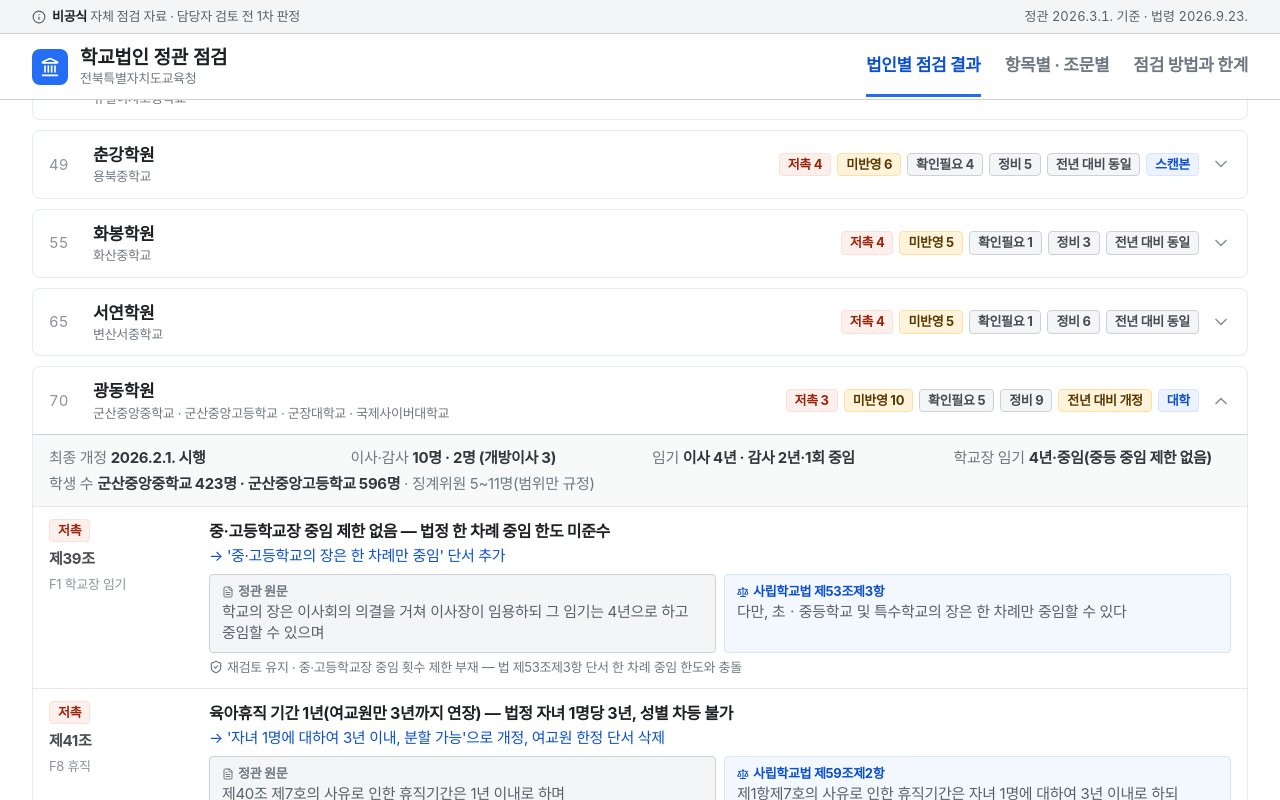
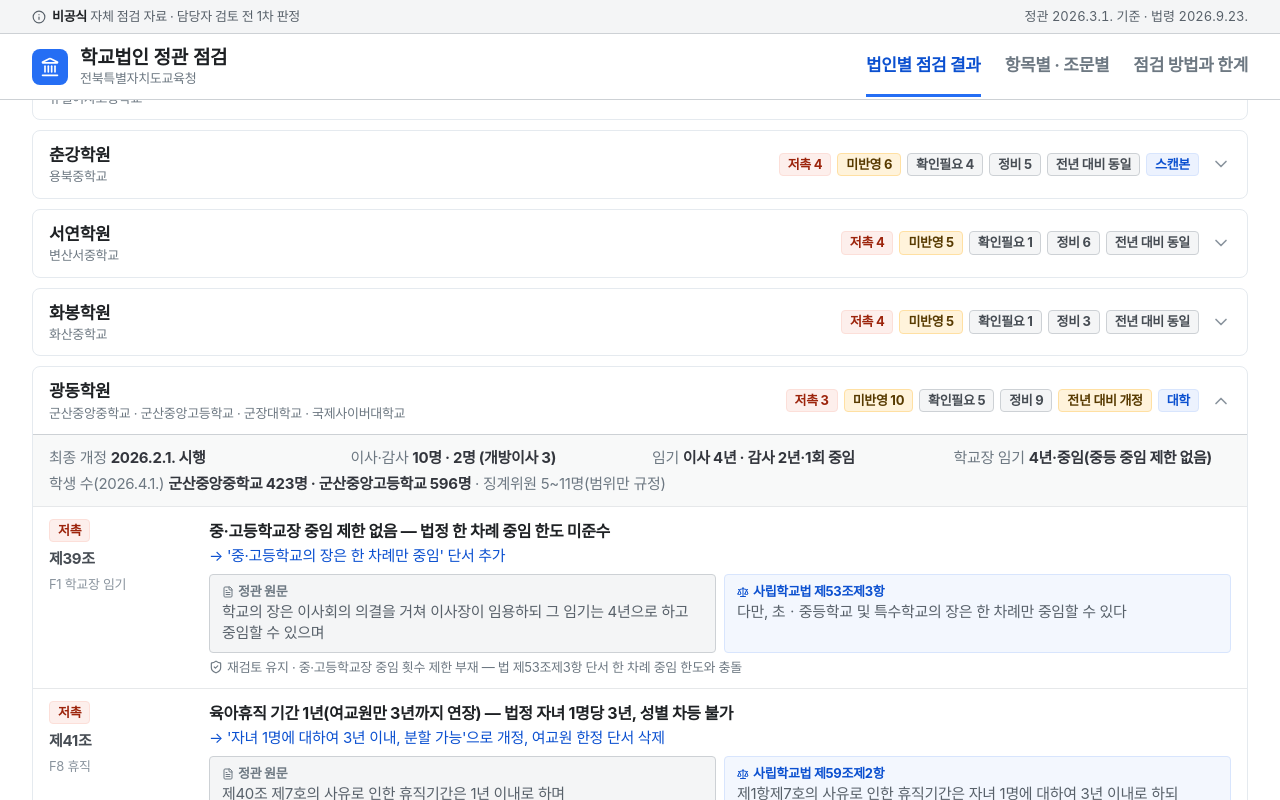
Before and after one commit to kain9012-bit/jbe-private-school-articles, a React (Vite) app in the folder web/: page / in a window 1280 px wide. Both pictures are taken after a click on the button 640 px from the left and 1225 px from the top of the page. Shown: the part 825-1625 px from the top of the page. Built offline with nearby package versions, Linux system fonts and the light colour scheme; a web font is replaced by a local one.

Commit message:
화면: 법인 번호 제거, 가나다순 정렬, 학생 수 기준일 2026.4.1. 표기

```diff
--- a/web/src/App.tsx
+++ b/web/src/App.tsx
@@ -11,7 +11,7 @@ import raw from './data/data.json';
 const DATA = raw as Data;
 const CORPS = DATA.corps;
 
-type Sort = 'severity' | 'no';
+type Sort = 'severity' | 'name';
 
 export default function App() {
   const [tab, setTab] = useState<Tab>('corp');
@@ -49,10 +49,10 @@ export default function App() {
     .map((x) => ({ ...x, findings: x.findings.filter((f) => !level || f.level === level) }))
     .filter((x) => x.findings.length > 0 || (!level && !group && !item))
     .sort((a, b) => {
-      if (sort === 'no') return a.corp.no - b.corp.no;
+      if (sort === 'name') return a.corp.name.localeCompare(b.corp.name, 'ko');
       const ca = countBy(a.findings), cb = countBy(b.findings);
       return (
-        cb.저촉 - ca.저촉 || cb.미반영 - ca.미반영 || cb.누락 - ca.누락 || a.corp.no - b.corp.no
+        cb.저촉 - ca.저촉 || cb.미반영 - ca.미반영 || cb.누락 - ca.누락 || a.corp.name.localeCompare(b.corp.name, 'ko')
       );
     });
 
@@ -154,7 +154,7 @@ export default function App() {
                 className="rounded-lg border border-slate-300 px-2.5 py-1.5 text-sm text-slate-700 bg-white hover:border-blue-600"
               >
                 <option value="severity">저촉 많은 순</option>
-                <option value="no">게시 번호순</option>
+                <option value="name">법인명 가나다순</option>
               </select>
               <span className="flex-1" />
               <label className="flex items-center gap-1.5 flex-1 min-w-[12rem] max-w-sm rounded-lg border border-slate-300 px-2.5 py-1.5 bg-white focus-within:border-blue-600">
--- a/web/src/components/CorpCard.tsx
+++ b/web/src/components/CorpCard.tsx
@@ -78,7 +78,6 @@ export const CorpCard: React.FC<{ corp: Corp; findings: Finding[]; open?: boolea
         onClick={() => setOpen(!open)}
         className="w-full text-left flex flex-wrap items-center gap-x-3 gap-y-1.5 px-4 py-3 hover:bg-slate-50"
       >
-        <span className="w-8 text-sm text-slate-400 tabular-nums">{corp.no}</span>
         <span className="flex-1 min-w-[14rem]">
           <strong className="text-base text-slate-900">{corp.name}</strong>
           <span className="block text-xs text-slate-500 truncate">{corp.schools.join(' · ')}</span>
@@ -105,7 +104,7 @@ export const CorpCard: React.FC<{ corp: Corp; findings: Finding[]; open?: boolea
             <div><dt className="inline text-slate-500">이사·감사 </dt><dd className="inline font-bold">{b.directors ?? '—'}명 · {b.auditors ?? '—'}명 (개방이사 {b.open_directors ?? '—'})</dd></div>
             <div><dt className="inline text-slate-500">임기 </dt><dd className="inline font-bold">이사 {b.director_term ?? '—'} · 감사 {b.auditor_term ?? '—'}</dd></div>
             <div><dt className="inline text-slate-500">학교장 임기 </dt><dd className="inline font-bold">{b.principal_term ?? '—'}</dd></div>
-            <div className="sm:col-span-2 lg:col-span-4"><dt className="inline text-slate-500">학생 수 </dt><dd className="inline font-bold">{corp.students.length ? corp.students.map((x) => `${x.matched} ${x.students.toLocaleString('ko-KR')}명`).join(' · ') : '—'}</dd><span className="text-slate-500"> · 징계위원 {b.discipline_committee ?? '—'}</span></div>
+            <div className="sm:col-span-2 lg:col-span-4"><dt className="inline text-slate-500">학생 수(2026.4.1.) </dt><dd className="inline font-bold">{corp.students.length ? corp.students.map((x) => `${x.matched} ${x.students.toLocaleString('ko-KR')}명`).join(' · ') : '—'}</dd><span className="text-slate-500"> · 징계위원 {b.discipline_committee ?? '—'}</span></div>
           </dl>
           {findings.length === 0 ? (
             <p className="px-4 py-6 text-sm text-slate-500">조건에 맞는 지적 없음</p>
--- a/web/src/components/MethodTab.tsx
+++ b/web/src/components/MethodTab.tsx
@@ -18,7 +18,7 @@ export const MethodTab: React.FC<{ total: number; ocr: number }> = ({ total, ocr
           교육청 누리집 「학교법인정관」 게시판 {AS_OF.articles} 기준 공개본({AS_OF.posted} 게시) {total}개 법인
         </Li>
         <Li t="법령">{AS_OF.law} — 국가법령정보센터 원문 미러(legalize-kr)</Li>
-        <Li t="학생 수">교육행정자료(2026) 학교별 학생인원수 — 교원징계위원회 위원 수 판정</Li>
+        <Li t="학생 수">교육행정자료(2026.4.1. 기준) 학교별 학생인원수 — 교원징계위원회 위원 수 판정</Li>
         <Li t="참고 법령">사학기관 재무·회계 규칙, 초·중등교육법, 고등교육법(대학 설치 법인만), 사립학교교원 징계규칙</Li>
         <Li t="점검 항목">필수 기재사항·임원·이사회·정관 변경·재산·교원·징계·사무직원·표기·대학 10개 묶음, 약 60개 항목</Li>
       </ul>
@@ -65,7 +65,7 @@ export const MethodTab: React.FC<{ total: number; ocr: number }> = ({ total, ocr
       <ul className="mt-3 space-y-1.5 list-disc pl-5 text-slate-600">
         <li>AI 1차 판정 — 법률 자문이 아님. 시정 요구 전 담당자 확인 필요</li>
         <li>스캔본 {ocr}곳은 OCR 본문 — 숫자·조문번호 오독 가능. 판독이 애매한 곳은 '확인필요'로 분류</li>
-        <li>교원징계위원회 위원 수는 2026 교육행정자료 학생 수로 판정. 200명 이상·미만 학교를 함께 둔 법인은 기준 적용이 갈려 '확인필요'</li>
+        <li>교원징계위원회 위원 수는 교육행정자료(2026.4.1. 기준) 학생 수로 판정. 200명 이상·미만 학교를 함께 둔 법인은 기준 적용이 갈려 '확인필요'</li>
         <li>정관 본문만 봄. 별표(정원표)·부칙 경과규정의 세부 대조는 제외</li>
         <li>송파학원(전남)·호남기독학원(광주)은 법인 사무소가 다른 시·도라 관할청 명칭 항목 판정 생략 — 전북 소재 학교(고창남중, 전주신흥중·고, 전주기전중·기전여고) 때문에 공개 대상</li>
       </ul>
--- a/web/src/types.ts
+++ b/web/src/types.ts
@@ -29,7 +29,7 @@ export type Corp = {
   change: '동일' | '형식만 변경' | '개정' | '대조 불가' | null;
   changedArticles: string[];
   notes: string;
-  /** 학교별 학생 수 (교육행정자료 2026) */
+  /** 학교별 학생 수 (교육행정자료 2026.4.1. 기준) */
   students: { school: string; matched: string; students: number }[];
   findings: Finding[];
 };
```
Also changed, not shown: 1 other file (tests, documents, lock files or other folders).
